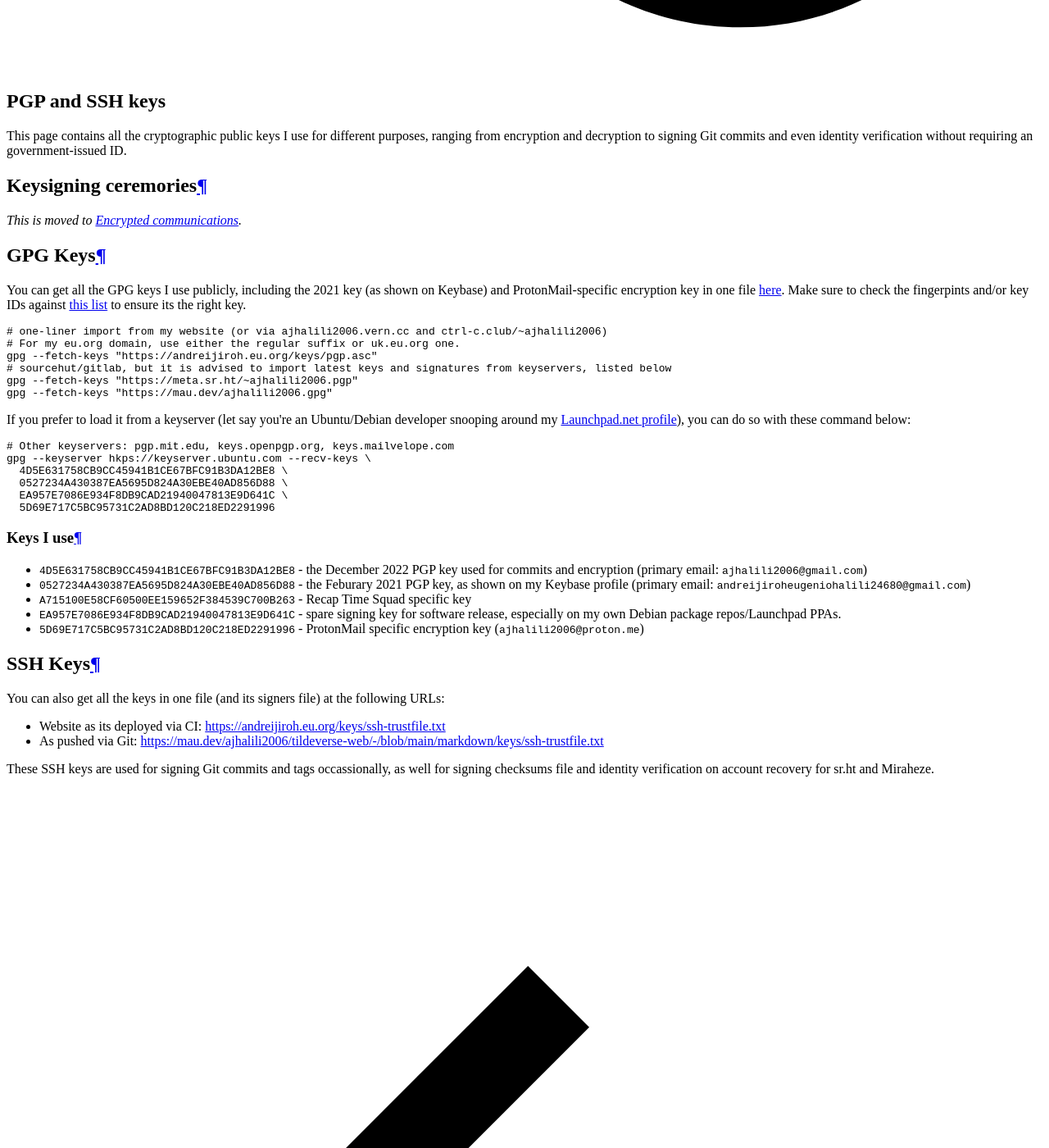
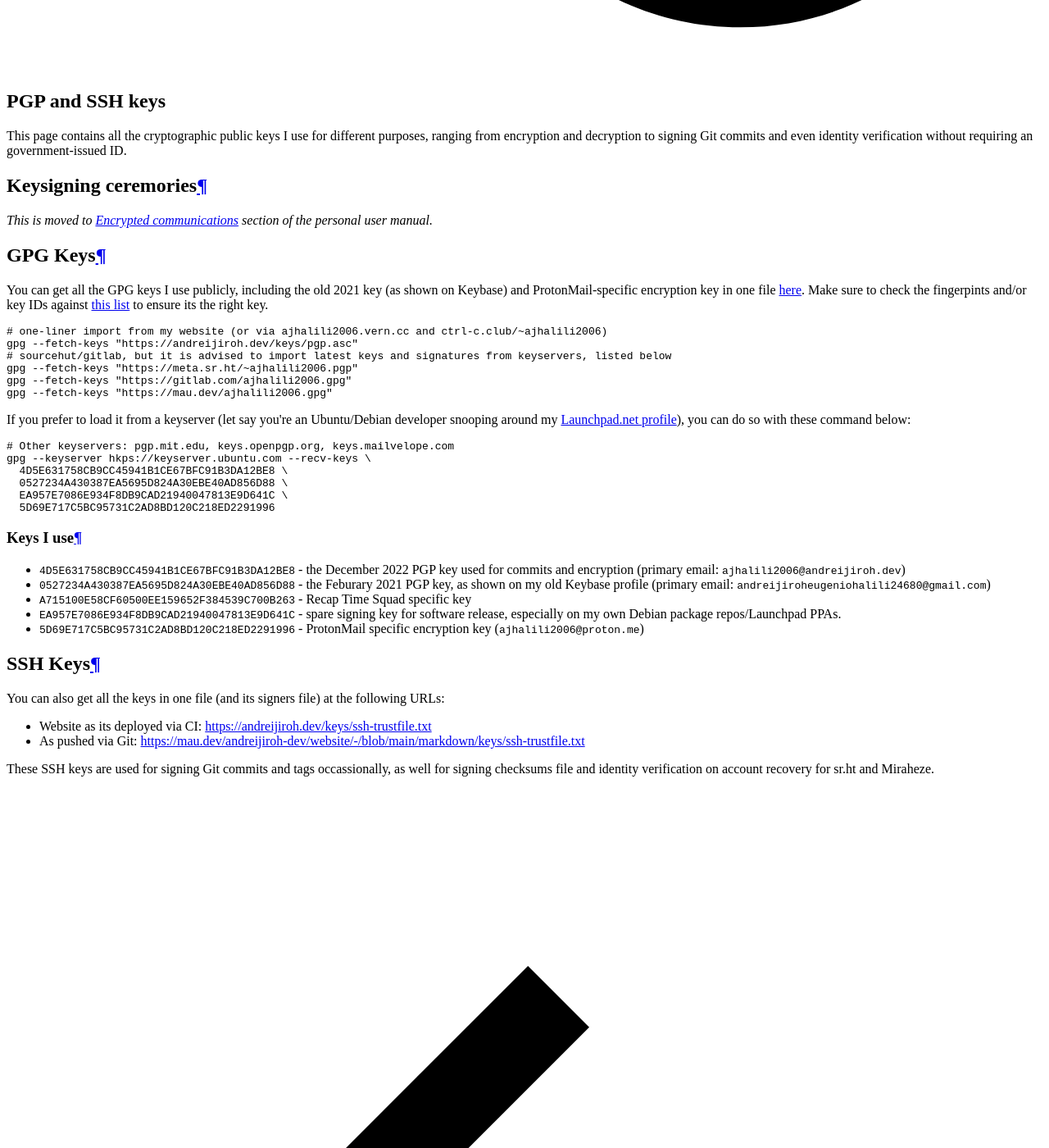
Before and after one commit to andreijiroh-dev/website, an MkDocs documentation site: the page built from markdown/keys/index.md, in a window 1280 px wide and 1400 px high, scrolled down 13565 px. Shown: the whole window at 82% size. Built offline with MkDocs 1.6.1 and Material for MkDocs 9.7.7, drawn with Linux system fonts in a browser that asks for light colours; a script that is not in the unit is left out; some of the changed text lies outside the part shown.

Commit message:
chore(website): update redirect maps for dev preview and keys page
Signed-off-by: Andrei Jiroh Halili <ajhalili2006@andreijiroh.dev>

````diff
--- a/markdown/keys/index.md
+++ b/markdown/keys/index.md
@@ -1,31 +1,33 @@
 ---
 title: Cryptographic keys
 ---
-This page contains all the cryptographic public keys I use for different purposes, ranging from
-encryption and decryption to signing Git commits and even identity verification without requiring
-an government-issued ID.
+This page contains all the cryptographic public keys I use for different purposes,
+ranging from encryption and decryption to signing Git commits and even identity
+verification without requiring an government-issued ID.
 
 ## Keysigning ceremories
 
-_This is moved to [Encrypted communications](../user-manual/encrypted-communications.md#key-signing-ceremories)._
+_This is moved to [Encrypted communications](../user-manual/encrypted-communications.md#key-signing-ceremories) section of the personal user manual._
 
 ## GPG Keys
 
-You can get all the GPG keys I use publicly, including the 2021 key (as shown on Keybase) and
-ProtonMail-specific encryption key in one file [here](./pgp.asc). Make sure to check the fingerpints
-and/or key IDs against [this list](#keys-i-use) to ensure its the right key.
+You can get all the GPG keys I use publicly, including the old 2021 key (as shown on
+Keybase) and ProtonMail-specific encryption key in one file [here](./pgp.asc). Make
+sure to check the fingerpints and/or key IDs against [this list](#keys-i-use) to
+ensure its the right key.
 
 ```bash
 # one-liner import from my website (or via ajhalili2006.vern.cc and ctrl-c.club/~ajhalili2006)
-# For my eu.org domain, use either the regular suffix or uk.eu.org one.
-gpg --fetch-keys "https://andreijiroh.eu.org/keys/pgp.asc"
+gpg --fetch-keys "https://andreijiroh.dev/keys/pgp.asc"
 # sourcehut/gitlab, but it is advised to import latest keys and signatures from keyservers, listed below
 gpg --fetch-keys "https://meta.sr.ht/~ajhalili2006.pgp"
+gpg --fetch-keys "https://gitlab.com/ajhalili2006.gpg"
 gpg --fetch-keys "https://mau.dev/ajhalili2006.gpg"
 ```
 
-If you prefer to load it from a keyserver (let say you're an Ubuntu/Debian developer snooping around my
-[Launchpad.net profile](https://launchpad.net/~ajhalili2006)), you can do so with these command below:
+If you prefer to load it from a keyserver (let say you're an Ubuntu/Debian developer
+snooping around my [Launchpad.net profile](https://launchpad.net/~ajhalili2006)),
+you can do so with these command below:
 
 ```bash
 # Other keyservers: pgp.mit.edu, keys.openpgp.org, keys.mailvelope.com
@@ -38,21 +40,21 @@ gpg --keyserver hkps://keyserver.ubuntu.com --recv-keys \
 
 ### Keys I use
 
-* `4D5E631758CB9CC45941B1CE67BFC91B3DA12BE8` - the December 2022 PGP key used for commits and encryption
-(primary email: `ajhalili2006@gmail.com`)
-* `0527234A430387EA5695D824A30EBE40AD856D88` - the Feburary 2021 PGP key, as shown on my Keybase profile
-(primary email: `andreijiroheugeniohalili24680@gmail.com`)
+* `4D5E631758CB9CC45941B1CE67BFC91B3DA12BE8` - the December 2022 PGP key used for
+commits and encryption (primary email: `ajhalili2006@andreijiroh.dev`)
+* `0527234A430387EA5695D824A30EBE40AD856D88` - the Feburary 2021 PGP key, as shown on
+my old Keybase profile (primary email: `andreijiroheugeniohalili24680@gmail.com`)
 * `A715100E58CF60500EE159652F384539C700B263` - Recap Time Squad specific key
-* `EA957E7086E934F8DB9CAD21940047813E9D641C` - spare signing key for software release, especially on my own
-Debian package repos/Launchpad PPAs.
+* `EA957E7086E934F8DB9CAD21940047813E9D641C` - spare signing key for software
+release, especially on my own Debian package repos/Launchpad PPAs.
 * `5D69E717C5BC95731C2AD8BD120C218ED2291996` - ProtonMail specific encryption key (`ajhalili2006@proton.me`)
 
 ## SSH Keys
 
 You can also get all the keys in one file (and its signers file) at the following URLs:
 
-* Website as its deployed via CI: <https://andreijiroh.eu.org/keys/ssh-trustfile.txt>
-* As pushed via Git: <https://mau.dev/ajhalili2006/tildeverse-web/-/blob/main/markdown/keys/ssh-trustfile.txt>
+* Website as its deployed via CI: <https://andreijiroh.dev/keys/ssh-trustfile.txt>
+* As pushed via Git: <https://mau.dev/andreijiroh-dev/website/-/blob/main/markdown/keys/ssh-trustfile.txt>
 
 These SSH keys are used for signing Git commits and tags occassionally, as well for signing checksums file and identity verification on
 account recovery for sr.ht and Miraheze.
--- a/mkdocs.yml
+++ b/mkdocs.yml
@@ -115,14 +115,18 @@ plugins:
   - redirects:
       redirect_maps:
         "user-manual/portfolio.md": "portfolio/index.md"
-        "dni.md": "user-manual/dni.md"
+        "dni.md": "https://wiki.andreijiroh.dev/garden/user-manual/dni/"
         "resume.md": "user-manual/resume.md"
         "blog.md": "https://blog.andreijiroh.dev"
         "socials.md": "links.md#socials"
         "communities.md": "portfolio/communities.md"
         "tildes.md": "portfolio/tildes.md"
         "projects.md": "portfolio/projects.md"
-        #"contact.md": "contact/index.md"
+        "user-manual/index.md": "https://wiki.andreijiroh.dev/garden/user-manual/"
+        "user-manual/boundaries.md": "https://wiki.andreijiroh.dev/garden/user-manual/boundaries/"
+        "user-manual/communications.md": "https://wiki.andreijiroh.dev/garden/user-manual/communications/"
+        "user-manual/dni.md": "https://wiki.andreijiroh.dev/garden/user-manual/dni/"
+        "user-manual/encrypted-communications.md": "https://wiki.andreijiroh.dev/garden/user-manual/encrypted-communications"
   # debugging/bug reporting purposes only, proceed with caution
   #- info
   - git-revision-date-localized:
--- a/overrides/main.html
+++ b/overrides/main.html
@@ -15,24 +15,24 @@ SPDX-License-Identifier: MIT
 {% block announce %}
 For updates follow <strong>@ajhalili2006</strong> on
 <a rel="me" href="https://tilde.zone/@ajhalili2006">
-    <span class="twemoji mastodon">
-        {% include ".icons/fontawesome/brands/mastodon.svg" %}
-    </span>
-<strong>the tildeverse</strong>
-</a>,
+  <span class="twemoji mastodon">
+      {% include ".icons/fontawesome/brands/mastodon.svg" %}
+  </span>
+  <strong>the tildeverse</strong>,
+</a>
 <a rel="me" href="https://bsky.app/profile/andreijiroh.dev">
   <span class="twemoji bluesky">
     {% include ".icons/simple/bluesky.svg" %}
   </span>
-  <strong>Bluesky</strong>
+  <strong>Bluesky</strong>,
 </a>
 and
 <a href="https://substack.com/@ajhalili2006">
   <span class="twemoji substack">
     {% include ".icons/simple/substack.svg" %}
   </span>
-  <strong>Substack</strong>
-</a>
+  <strong>Substack</strong>.
+</a> (<a href="https://recaptime.dev">Looking for Recap Time Squad?</a>)
 {% endblock %}
 {% block container %}
 <div class="md-content" data-md-component="content">
````
